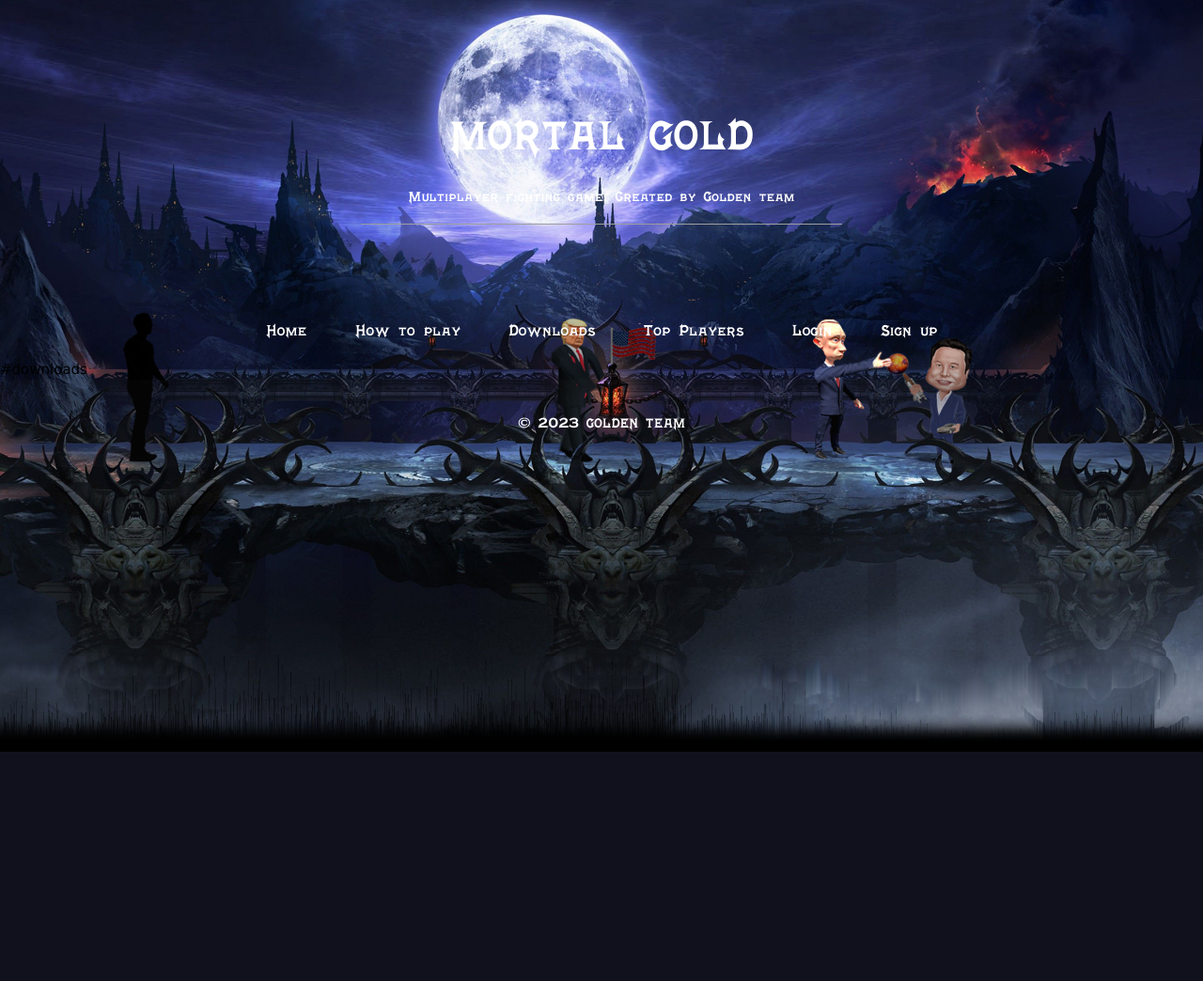
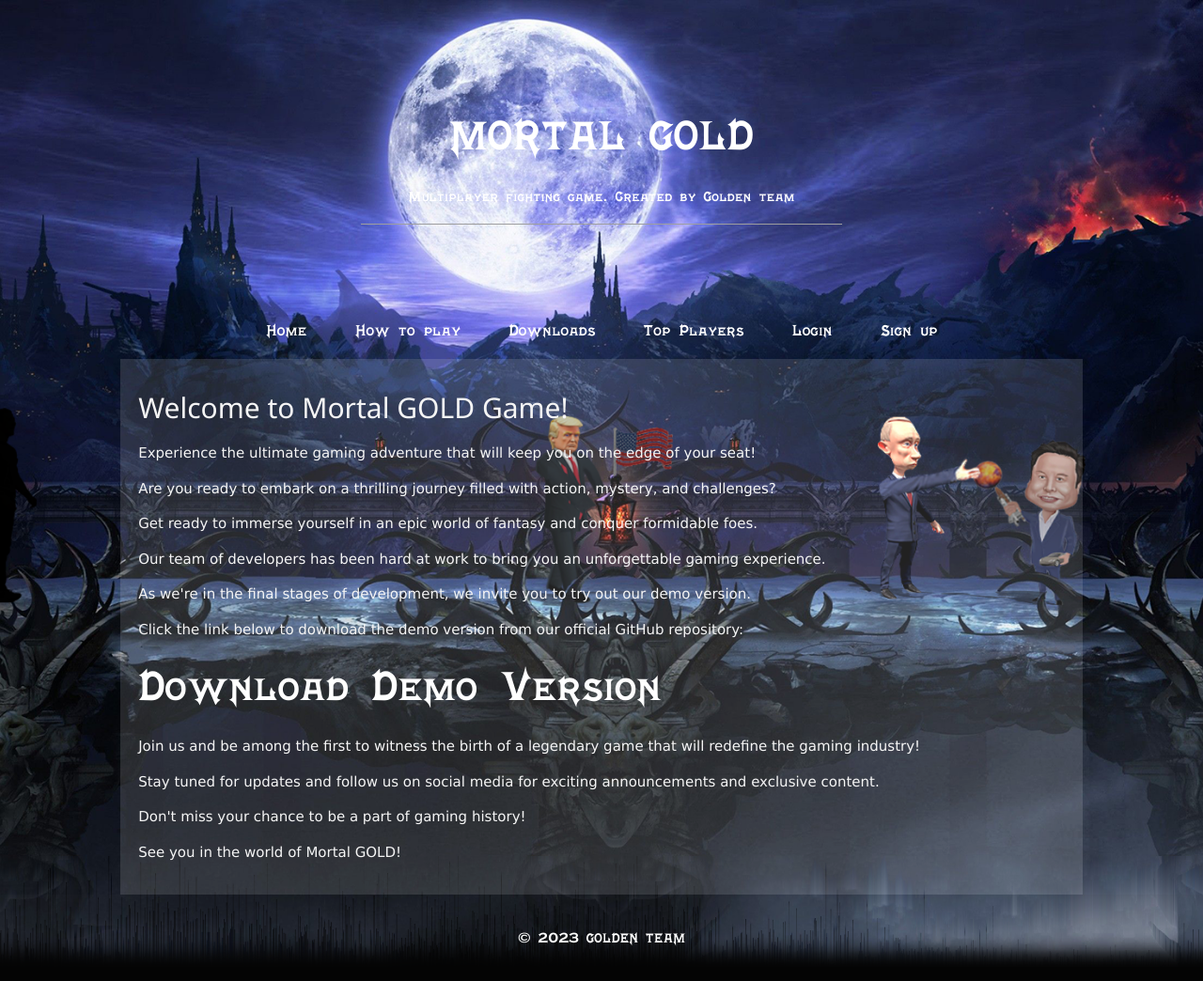
Before and after one commit to KarolisTam/MortalGold, a Django app: page /downloads/ in a window 1280 px wide. Shown: the whole page at 94% size. Before the commit the page ends 800 px from the top, so only its background shows below. Run offline with Django 4.2, Linux system fonts and the light colour scheme.

Commit message:
made some corrections in webtemplates

```diff
--- a/mortalgold/webapp/static/css/style.css
+++ b/mortalgold/webapp/static/css/style.css
@@ -52,7 +52,7 @@
 .container {
     background-color: rgba(255, 255, 255, 0.13);
     color: whitesmoke;
-    max-width: 60vw;
+    max-width: 80vw;
     margin: 0 auto;
     padding: 1.5vw;
     overflow: auto;
--- a/mortalgold/webapp/templates/webapp/downloads.html
+++ b/mortalgold/webapp/templates/webapp/downloads.html
@@ -1,5 +1,18 @@
 {% extends 'base.html' %}
 {% load static %}
 {% block content %}
-#downloads
+<div class="container">
+    <h2>Welcome to Mortal GOLD Game!</h2>
+    <p>Experience the ultimate gaming adventure that will keep you on the edge of your seat!</p>
+    <p>Are you ready to embark on a thrilling journey filled with action, mystery, and challenges?</p>
+    <p>Get ready to immerse yourself in an epic world of fantasy and conquer formidable foes.</p>
+    <p>Our team of developers has been hard at work to bring you an unforgettable gaming experience.</p>
+    <p>As we're in the final stages of development, we invite you to try out our demo version.</p>
+    <p>Click the link below to download the demo version from our official GitHub repository:</p>
+    <a href="https://github.com/RenaldasZ/MortalGold">Download Demo Version</a>
+    <p>Join us and be among the first to witness the birth of a legendary game that will redefine the gaming industry!</p>
+    <p>Stay tuned for updates and follow us on social media for exciting announcements and exclusive content.</p>
+    <p>Don't miss your chance to be a part of gaming history!</p>
+    <p>See you in the world of Mortal GOLD!</p>
+</div>
 {% endblock %}
--- a/mortalgold/webapp/templates/webapp/htp.html
+++ b/mortalgold/webapp/templates/webapp/htp.html
@@ -2,7 +2,7 @@
 {% block content %}
     <div class="container">
         <pre>
-            <code class="language-python">
+            <p>
             Instructions: How to Play Mortal Gold
 
                 Choose Your Character: Select either Vladimir Putin or Elon Musk, each with unique moves and abilities.
@@ -34,7 +34,7 @@
 
                 Immerse yourself in stunning visuals, detailed animations, and an engaging soundtrack.
                 Get ready to fight, master your character's skills, and emerge victorious in Mortal Gold!
-            </code>
+            </p>
         </pre>
     </div>
 {% endblock %}
```
Also changed, not shown: mortalgold/webapp/templates/webapp/index.html (+6 -5 lines).
